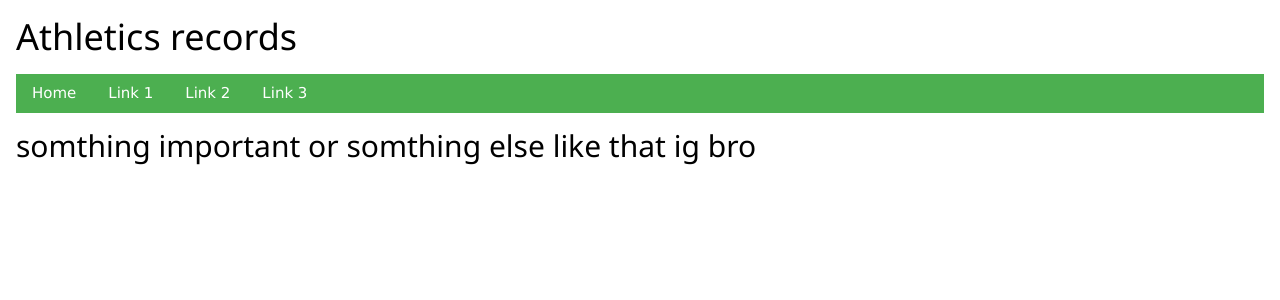
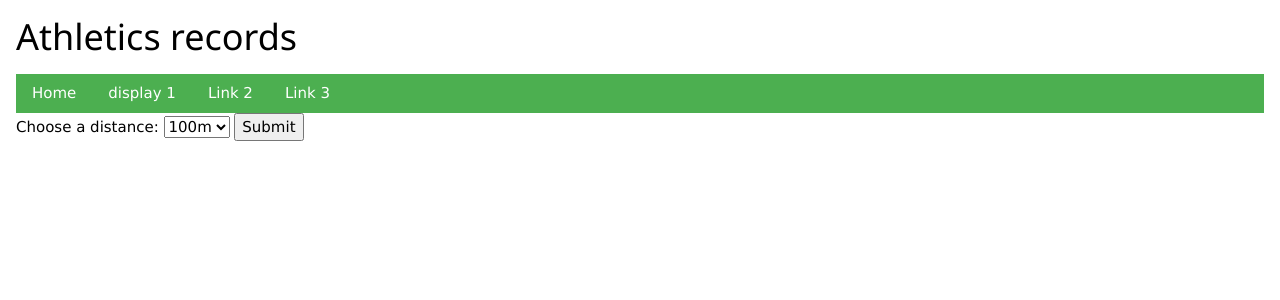
Before and after one commit to Na1yd/Athletic-records, a Flask app: page / in a window 1280 px wide. Shown: the top 300 px of the page. Run offline with Flask 3, Linux system fonts and the light colour scheme.

Commit message:
Started on the drop down menu for chosing what to find

```diff
--- a/app.py
+++ b/app.py
@@ -14,7 +14,8 @@ def all_characters():
     conn = sqlite3.connect("athletics.db")
     cur = conn.cursor()
     cur.execute("""
-                SELECT display.id, display.year, event.name, age_group.name, person.name, record.record
+                SELECT display.id, display.year, event.name, age_group.name,
+                person.name, record.record
                 FROM display
                 INNER JOIN event ON display.event_id = event.id
                 INNER JOIN age_group ON display.age_group_id = age_group.id
--- a/templates/home.html
+++ b/templates/home.html
@@ -1,4 +1,11 @@
 {% extends "layout.html" %}
 {% block content %}
-<h2> somthing important or somthing else like that ig bro </h2>
+<label for="event">Choose a distance:</label>
+<select id="event" name="events">
+  <option value="100m">100m</option>
+  <option value="200m">200m</option>
+  <option value="400m">400m</option>
+  <option value="800m">800m</option>
+</select>
+  <input type="submit">
 {% endblock %}
--- a/templates/layout.html
+++ b/templates/layout.html
@@ -13,8 +13,8 @@
             <h1>Athletics records</h1>
         </div>
         <div class="w3-bar w3-green">
-            <a href="#" class="w3-bar-item w3-button">Home</a>
-            <a href="#" class="w3-bar-item w3-button">Link 1</a>
+            <a href="/" class="w3-bar-item w3-button">Home</a>
+            <a href="display" class="w3-bar-item w3-button">display 1</a>
             <a href="#" class="w3-bar-item w3-button">Link 2</a>
             <a href="#" class="w3-bar-item w3-button">Link 3</a>
         </div>
```
